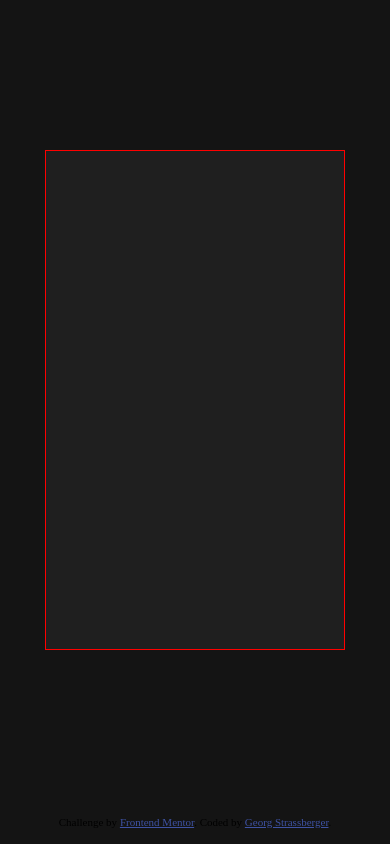
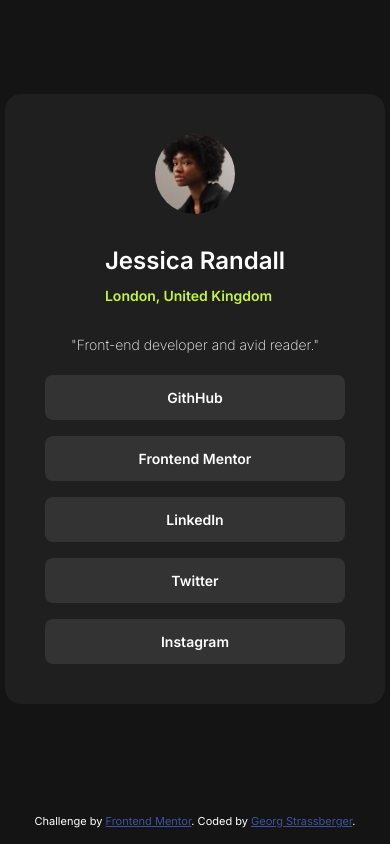
Before and after one commit to GeorgStrassberger/fm_social-links-profile, a plain HTML site: page index.html in a window 390 px wide. Drawn offline with Linux system fonts and the light colour scheme.

Commit message:
build mobile view

```diff
--- a/index.html
+++ b/index.html
@@ -7,16 +7,44 @@
   <link rel="icon" type="image/png" sizes="32x32" href="./assets/images/favicon-32x32.png">
   <title>Frontend Mentor | Social links profile</title>
   <link rel="stylesheet" href="./style.css">
-  <!-- add font family -->
-  <!-- https://fonts.google.com/specimen/Inter -->
+  <link rel="preconnect" href="https://fonts.googleapis.com">
+  <link rel="preconnect" href="https://fonts.gstatic.com" crossorigin>
+  <link
+    href="https://fonts.googleapis.com/css2?family=Inter:ital,opsz,wght@0,14..32,100..900;1,14..32,100..900&display=swap"
+    rel="stylesheet">
 </head>
 
 <body>
 
   <main class="container">
+
     <div class="card">
 
+      <section class="user-container">
+        <figure>
+          <img class="user-image" src="./assets/images/avatar-jessica.jpeg" alt="avatar">
+        </figure>
+        <div>
+          <h1 class="user-name">Jessica Randall</h1>
+          <address class="user-address">
+            <city>London</city>, United Kingdom
+          </address>
+        </div>
+        <blockquote class="user-hobby">"Front-end developer and avid reader."</blockquote>
+      </section>
+
+      <section class="social-container">
+        <ul class="social-list">
+          <li class="social">GithHub</li>
+          <li class="social">Frontend Mentor</li>
+          <li class="social">LinkedIn</li>
+          <li class="social">Twitter</li>
+          <li class="social">Instagram</li>
+        </ul>
+      </section>
+
     </div>
+
   </main>
 
   <footer class="attribution">
--- a/style.css
+++ b/style.css
@@ -24,12 +24,14 @@
 }
 
 body{
+  font-family: var(--ff-inter);
+  color: var(--white);
+  background-color: var(--grey-900);
   min-height: 100dvh;
   display: flex;
   flex-direction: column;
   justify-content: center;
   align-items: center;
-  background-color: var(--grey-900);
 }
 
 main{
@@ -41,19 +43,86 @@ main{
 }
 
 .card{
-  height: 500px;
-  width: 300px;
+  border-radius: 1rem;
+  height: 610px;
+  width: 380px;
   background-color: var(--grey-800);
-  border: 1px solid red;
+  padding: 2.5rem;
+  display: flex;
+  flex-direction: column;
+  justify-content: space-between;
 }
+
+.user-container{
+  display: flex;
+  flex-direction: column;
+  align-items: center;
+  justify-content: flex-start;
+  gap: 2rem;
+}
+
+.user-image{
+  display: block;
+  border-radius: 100%;
+  height: 5rem;
+  width: 5rem;
+  object-position: center center;
+  object-fit: contain;
+}
+
+.user-name{
+  font-size: 24px;
+  font-weight: var(--fw-semibold);
+  margin-bottom: 0.75rem;
+}
+
+.user-address{
+  color: var(--green);
+  font-style: normal;
+  font-size: var(--fs-para);
+  font-weight: var(--fw-semibold);
+}
+
+.user-hobby{
+  text-align: center;
+  font-size: var(--fs-para);
+  font-weight: 200;
+}
+
+.social-container{
+
+}
+
+.social-list{
+  list-style: none;
+  display: flex;
+  flex-direction: column;
+  gap: 1rem;
+}
+
+.social{
+  cursor: pointer;
+  line-height: 150%;
+  font-size: 14px;
+  font-weight: var(--fw-semibold);
+  background-color: var(--grey-700);
+  color: var(--white);
+  text-align: center;
+  border-radius: 0.5rem;
+  padding: 0.75rem;
+  transition: all 175ms;
+}
+
+.social:hover{
+  background-color: var(--green);
+  color: var(--grey-900);
+  transition: all 175ms;
+}
+
 
 footer{
   padding: 1rem;
 }
-
-
-
-
 
 .attribution {
     font-size: 11px;
```
Also changed, not shown: design/notizen.txt (added).
